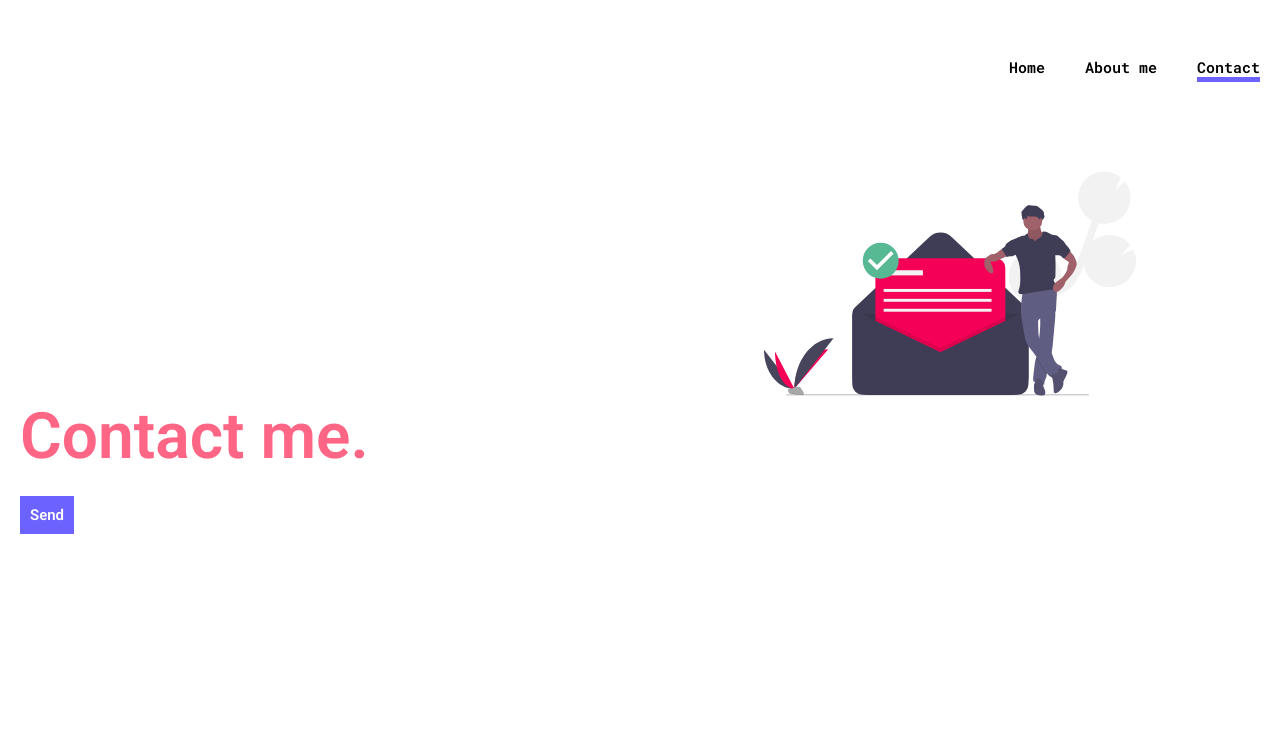
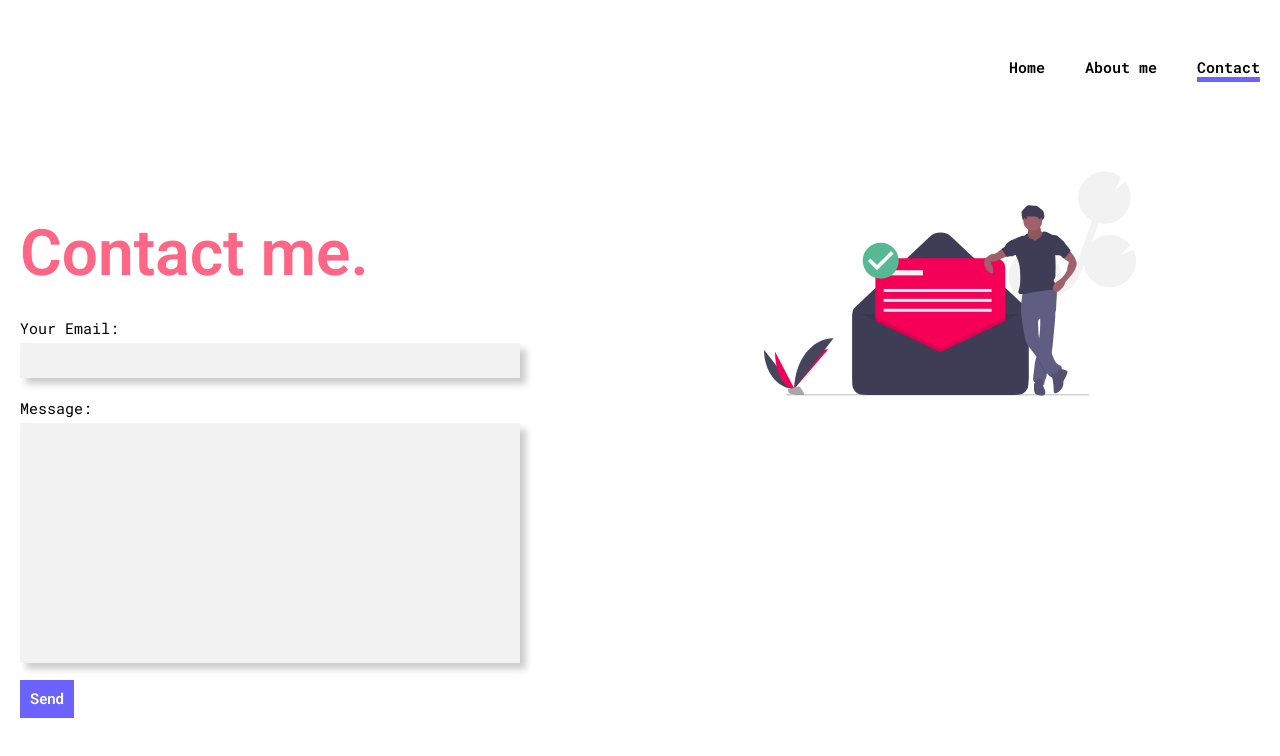
Before and after one commit to yoshua70/micheeallidjijnou, a Gatsby site: page /contact in a window 1280 px wide. Built offline with nearby package versions, Linux system fonts and the light colour scheme; Gatsby itself is replaced by a stand-in of ours.

Commit message:
feat(contact): add contact form

```diff
--- a/package.json
+++ b/package.json
@@ -18,6 +18,7 @@
     "gatsby-plugin-react-helmet": "^3.3.10",
     "gatsby-plugin-robots-txt": "^1.5.1",
     "gatsby-plugin-sitemap": "^2.4.12",
+    "gatsby-telemetry": "^1.3.35",
     "react": "^16.12.0",
     "react-dom": "^16.12.0",
     "react-google-recaptcha": "^2.1.0",
--- /dev/null
+++ b/src/components/Form.js
@@ -0,0 +1,27 @@
+import React from 'react';
+// import PropTypes from 'prop-types';
+
+import Button from './../components/Button';
+
+import './../styles/Form.css';
+
+export default class Form extends React.Component {
+    render() {
+      return (
+        <form name="Contact Form" method="POST" data-netlify="true" action="/thank-you" className="form">
+            <input type="hidden" name="form-name" value="Contact Form" />
+            <div className="inputGroup">
+                <label className="p--hero">Your Email:</label>
+                <br></br>
+                <input type="email" name="email" />
+            </div>
+            <div className="inputGroup">
+                <label className="p--hero">Message:</label>
+                <br></br>
+                <textarea name="message" />
+            </div>
+            <Button type="submit">Send</Button>
+        </form>
+      )
+    }
+  }
--- a/src/pages/contact.js
+++ b/src/pages/contact.js
@@ -5,6 +5,7 @@ import Layout from './../components/Layout';
 import Hero from './../components/Hero';
 import Nav from './../components/Nav';
 import Button from './../components/Button';
+import Form from './../components/Form';
 import { JsonLd } from './../components/JsonLd';
 
 export default function Contact() {
@@ -37,7 +38,7 @@ export default function Contact() {
         </h1>
         <br></br>
         <br></br>
-        <Button type="submit">Send</Button>
+        <Form/>
       </Hero>
     </Layout>
   )
--- /dev/null
+++ b/src/styles/Form.css
@@ -0,0 +1,24 @@
+
+.inputGroup {
+  margin-bottom: 1.5rem;
+}
+
+label {
+  color: #000000;
+}
+
+
+input, textarea {
+  border: none;
+  background-color: #f2f2f2;
+  box-shadow: 6px 6px 7px #cccbcb;
+
+  max-width: 500px;
+  padding: 1rem;
+  width: 50vw;
+}
+
+textarea {
+  height: 30vh;
+  resize: none;
+}
```
Also changed, not shown: 1 other file.
